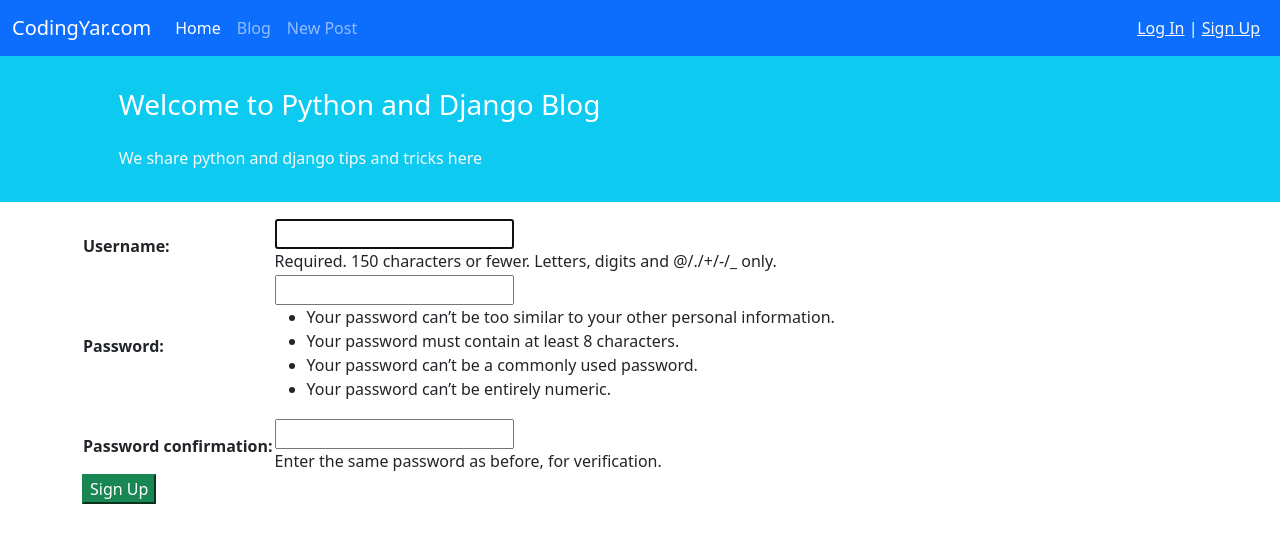
After one commit to mohammadpmf/django_everywhere, a Django app: page /accounts/signup in a window 1280 px wide. The commit adds this page. Shown: the top 543 px of the page. Run offline with Django 4.2, Linux system fonts and the light colour scheme.

Commit message:
24 shahrivar

```diff
--- /dev/null
+++ b/blog_website/accounts/urls.py
@@ -0,0 +1,6 @@
+from django.urls import path
+from . import views
+
+urlpatterns = [
+    path('signup', views.SignUpView.as_view(), name = 'signup'),
+]
--- a/blog_website/accounts/views.py
+++ b/blog_website/accounts/views.py
@@ -1,3 +1,9 @@
 from django.shortcuts import render
+from django.views import generic
+from django.contrib.auth.forms import UserCreationForm
+from django.urls import reverse_lazy
 
-# Create your views here.
+class SignUpView(generic.CreateView):
+    form_class = UserCreationForm
+    template_name = 'registration/signup.html'
+    success_url = reverse_lazy('login')
--- a/blog_website/config/urls.py
+++ b/blog_website/config/urls.py
@@ -20,4 +20,5 @@ urlpatterns = [
     path('admin/', admin.site.urls),
     path('blog/', include('blog.urls')),
     path('accounts/', include('django.contrib.auth.urls')),
+    path('accounts/', include('accounts.urls')),
 ]
--- a/blog_website/templates/_base.html
+++ b/blog_website/templates/_base.html
@@ -29,7 +29,7 @@
             {% if user.is_authenticated %}
                 Welcome {{ user.username }} | <a class="text-light" href="{% url 'logout' %}">Log Out</a>
             {% else %}
-                <a class="text-light" href="{% url 'login' %}">Log In</a>
+                <a class="text-light" href="{% url 'login' %}">Log In</a> | <a class="text-light" href="{% url 'signup' %}">Sign Up</a>
             {% endif %}
         </div>
     </div>
--- /dev/null
+++ b/blog_website/templates/registration/signup.html
@@ -0,0 +1,21 @@
+{% extends '_base.html' %}
+
+{% block page_title %}
+Sign Up
+{% endblock page_title %}
+
+{% block content %}
+
+<div class="container mt-3">
+    <form action="" method="POST">
+        {% csrf_token %}
+        <table>
+        {{ form.as_table }}
+        </table>
+        <button type="submit" class="btn-success">
+            Sign Up
+        </button>
+    </form>
+</div>
+
+{% endblock content %}
--- a/dide ha (3d time).txt
+++ b/dide ha (3d time).txt
@@ -5,4 +5,4 @@ vscode key map
 26-27-28-29-30-31-32-33-34-35-36-37-38-39-40-41-42-43-44-45-46-47-48-49-50
 51-52-53-54-55-56-57-58-59-60-61-62-63-64-65-66-67-68-69-70-71-72-73-74-75
 76-77-78-79-80-81-82-83-84-85-86-87-88-89-90-91-92-93-94-95-96-97-98-99-100
-101-102-103-104-105-106-107-108-109-110-111-112-113-114-115-
+101-102-103-104-105-106-107-108-109-110-111-112-113-114-115-116-117-118-119-
```
Also changed, not shown: blog_website/db.sqlite3.
